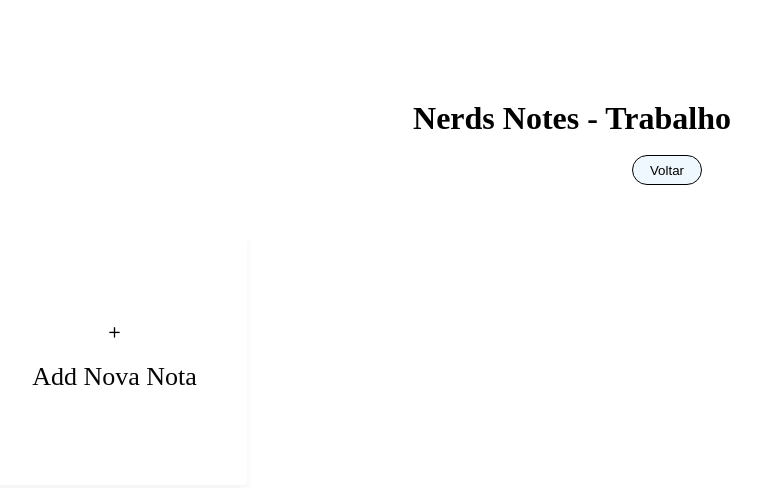
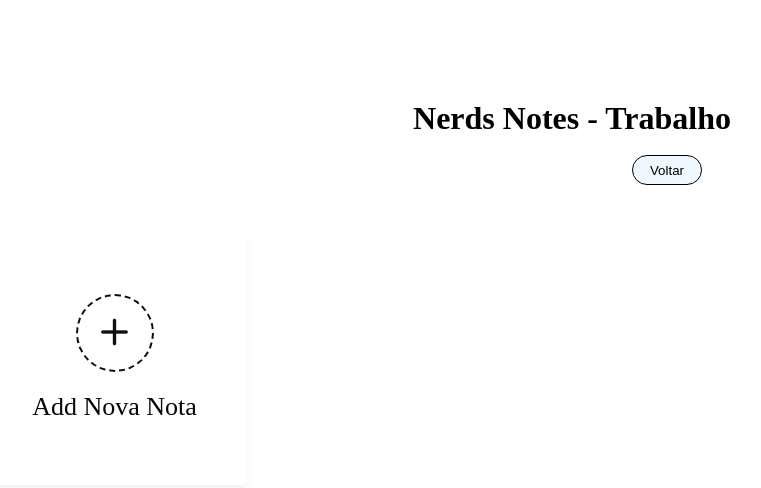
Before and after one commit to Danny-s07/nerdsnotes, a plain HTML site: page trabalho.html in a window 1280 px wide. Shown: the whole page, without its empty margins (68-829 px from the left). Drawn offline with nearby package versions, Linux system fonts and the light colour scheme.

Commit message:
apenas atualizacoes de codigos

```diff
--- a/trabalho.html
+++ b/trabalho.html
@@ -38,7 +38,7 @@
           </section>
           <div class="wrapper">
             <li class="add-p">
-              <div class="icone"><i class="uil uil-plus"></i></div>
+              <div class="icon"><i class="uil uil-plus"></i></div>
               <p>Add Nova Nota</p>
             </li>
           </div>
```
Also changed, not shown: index.html (+2 -0 lines).
